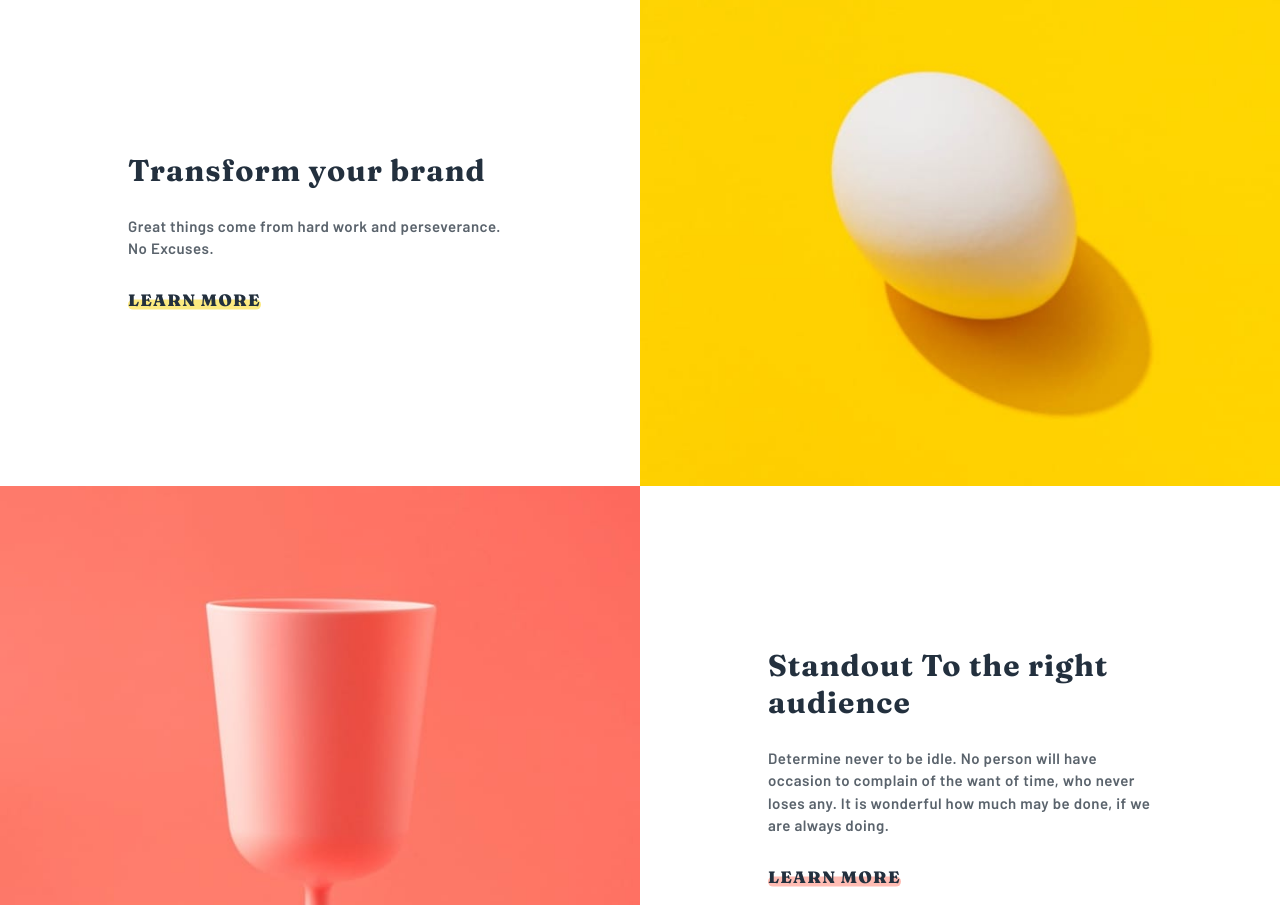
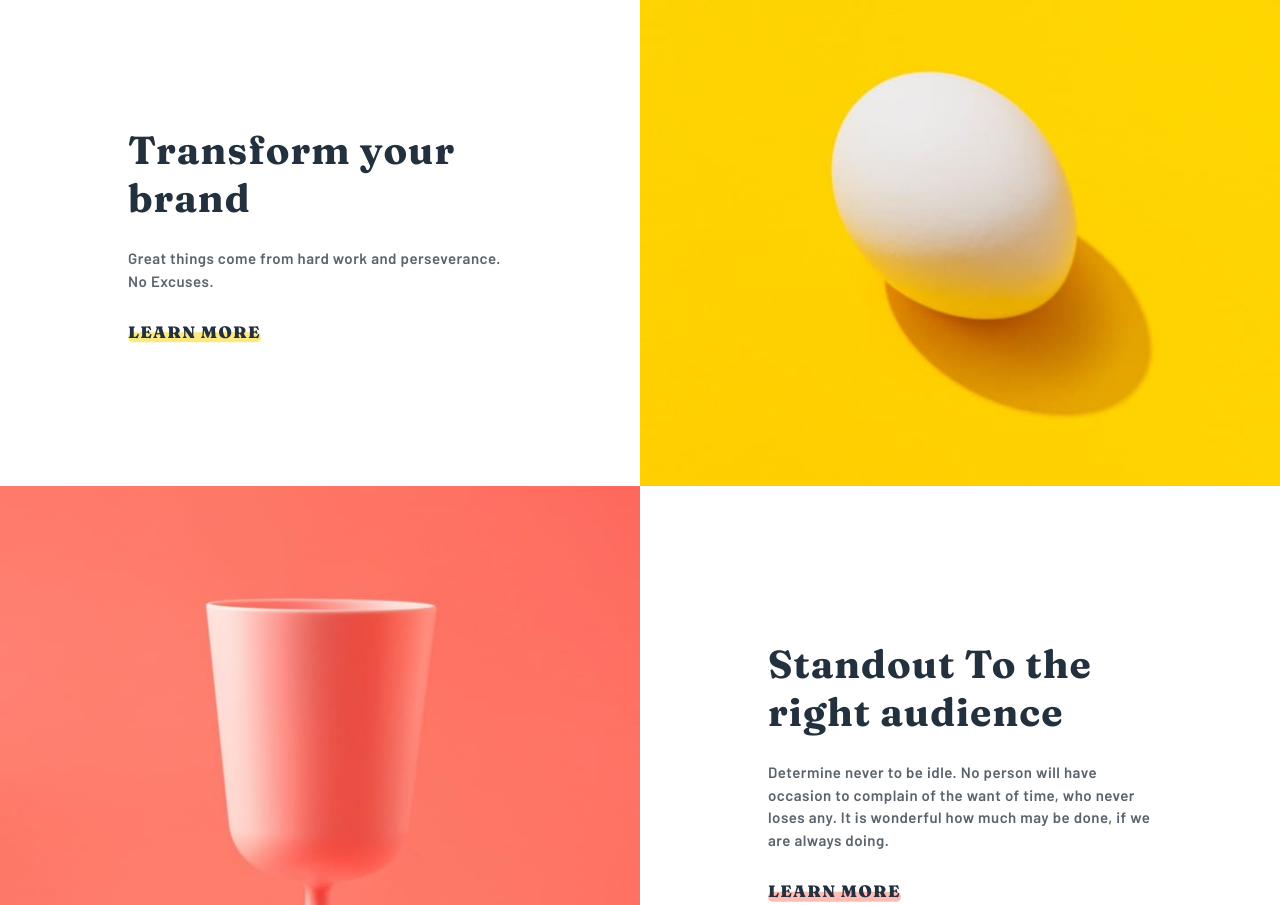
Before and after one commit to Iman-mohammad/suunyproject.github.io, a plain HTML site: page index.html in a window 1280 px wide. Shown: the part 800-1705 px from the top of the page. Drawn offline with Linux system fonts and the light colour scheme.

Commit message:
update structure and h2 font-size

```diff
--- a/resourses/style/style.css
+++ b/resourses/style/style.css
@@ -329,7 +329,7 @@ li.extra-phone a{
 #projects h2{
     font-family: 'Fraunces', serif;
     color: hsl(212, 27%, 19%);
-    font-size: 2rem;
+    font-size: 2.6rem;
     letter-spacing: 1px;
     margin-bottom: .7rem;
 }
```
